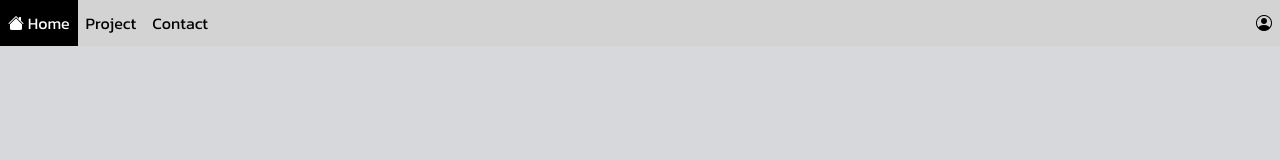
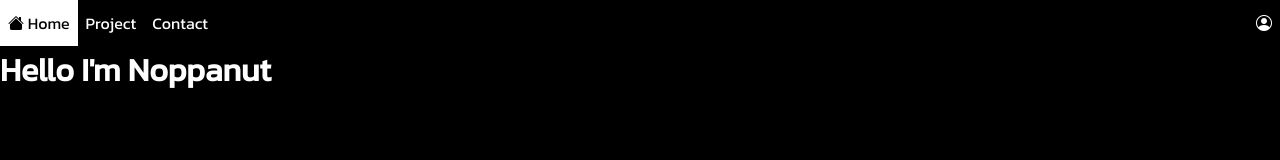
Before and after one commit to Noppanut01/Noppanut01.github.io, a plain HTML site: page index.html in a window 1280 px wide. Drawn offline with nearby package versions, Linux system fonts and the light colour scheme.

Commit message:
change css

```diff
--- a/index.html
+++ b/index.html
@@ -22,6 +22,7 @@
                 <li><a href="#"><i class="bi bi-person-circle"></i></a></li>
             </ul>
         </nav>
+        <h1>Hello I'm Noppanut</h1>
     </div>
 </body>
 
--- a/style.css
+++ b/style.css
@@ -18,17 +18,21 @@
 html,
 body {
     height: 100vh;
-    background-color: rgb(215, 216, 220);
+    background-color: black
 }
 
 
 .navbar {
     /* width: 100%; */
-    background-color: lightgray;
+    background-color: black;
     /* padding: 1rem; */
     display: flex;
     justify-content: space-between;
 
+}
+
+h1 {
+    color: var(--white);
 }
 
 .navbar ul li a {
@@ -52,15 +56,15 @@ a {
 }
 
 a:link {
-    color: var(--black);
+    color: var(--white);
 }
 
 a:visited {
-    color: var(--black);
+    color: var(--white);
 }
 
 
 .navbar .left li a:hover {
-    background-color: var(--black);
-    color: var(--white);
+    background-color: var(--white);
+    color: var(--black);
 }
```
